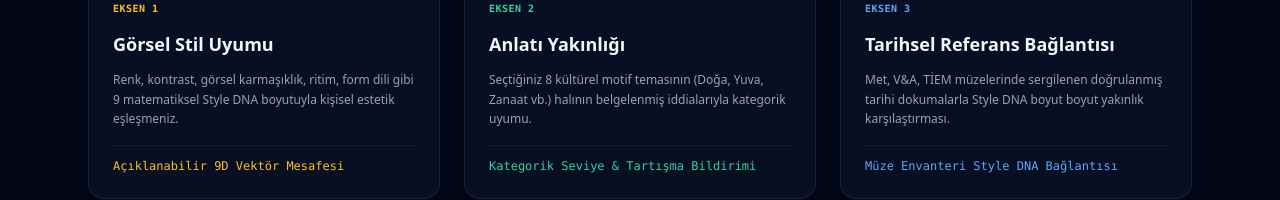
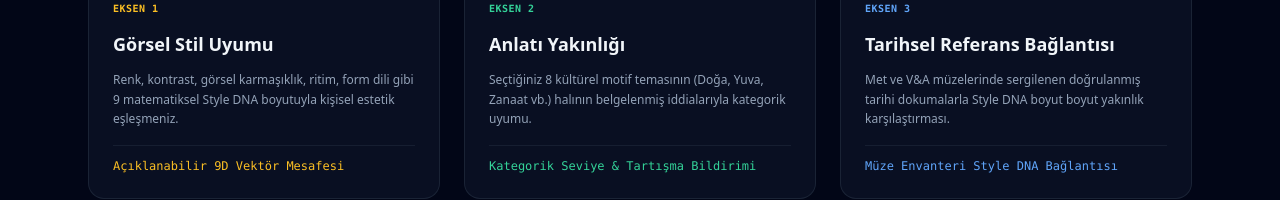
Before and after one commit to seydivakkas/carpet-style-story-match, a Next.js app in the folder apps/web/: page / in a window 1280 px wide. Shown: the part 751-951 px from the top of the page. Built offline with nearby package versions, Linux system fonts and the light colour scheme.

Commit message:
fix: restore frontend global styling

```diff
--- a/apps/web/app/page.tsx
+++ b/apps/web/app/page.tsx
@@ -98,7 +98,7 @@ export default function HomePage() {
                 <span className="text-[10px] font-mono text-blue-400 font-bold uppercase tracking-wider">Eksen 3</span>
                 <h3 className="text-lg font-bold text-slate-100">Tarihsel Referans Bağlantısı</h3>
                 <p className="text-xs text-slate-400 leading-relaxed">
-                  Met, V&amp;A, TİEM müzelerinde sergilenen doğrulanmış tarihi dokumalarla Style DNA boyut boyut yakınlık karşılaştırması.
+                  Met ve V&amp;A müzelerinde sergilenen doğrulanmış tarihi dokumalarla Style DNA boyut boyut yakınlık karşılaştırması.
                 </p>
               </div>
               <div className="pt-3 border-t border-slate-800/60 text-xs font-mono text-blue-400">
--- a/apps/web/tailwind.config.ts
+++ b/apps/web/tailwind.config.ts
@@ -1,9 +1,11 @@
 import type { Config } from "tailwindcss";
 
 const config: Config = {
+  darkMode: "class",
   content: [
     "./app/**/*.{js,ts,jsx,tsx,mdx}",
     "./components/**/*.{js,ts,jsx,tsx,mdx}",
+    "./lib/**/*.{js,ts,jsx,tsx,mdx}",
   ],
   theme: {
     extend: {
```
